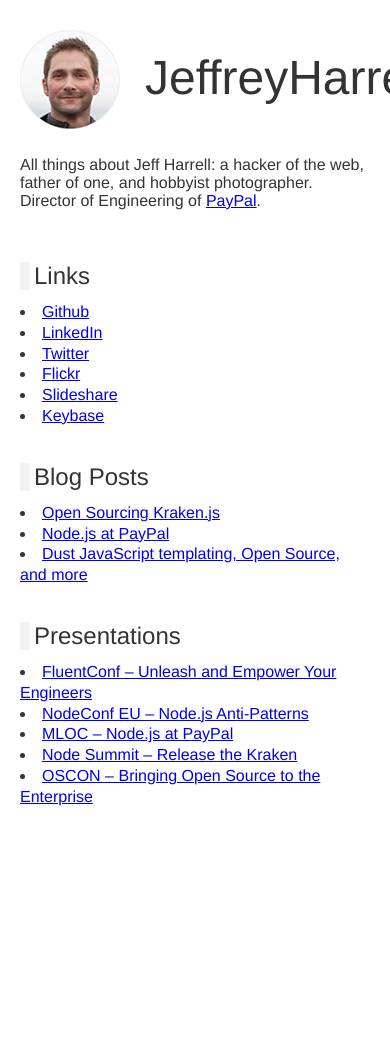
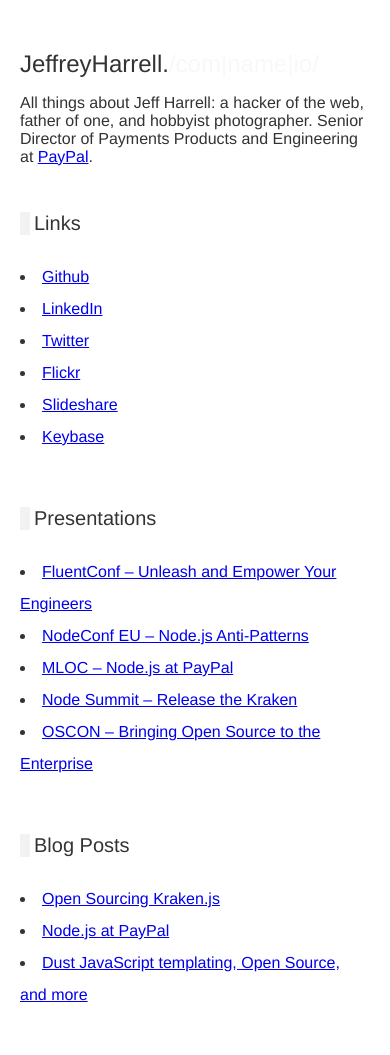
Before and after one commit to jeffharrell/jeffreyharrell.com, a PHP site: page / in a window 390 px wide; the page is wider, and only the part inside the window is pictured. Before the commit the page ends 806 px from the top of that part, so only its background shows below. Run offline with PHP 8.4, Linux system fonts and the light colour scheme.

Commit message:
Updates for mobile layout

```diff
--- a/css/jeffreyharrell.css
+++ b/css/jeffreyharrell.css
@@ -10,11 +10,6 @@ h1 {
 	margin: 0;
 	padding: 0;
 	font-size: 3em;
-}
-
-h1 em {
-	color: #f8f8f8;
-	font-style: normal;
 }
 
 h2, h3 {
@@ -31,7 +26,7 @@ h1, h2, h3 {
 }
 
 ul {
-	margin: 0;
+	margin: 1em 0 1.5em;
 	padding: 0;
 	list-style-position: inside;
 }
@@ -46,3 +41,32 @@ li {
 	padding: 20px 0 0 125px;
 	margin: 10px 0 0;
 }
+
+#banner h1 em {
+	color: #f8f8f8;
+	font-style: normal;
+}
+
+
+/* Phones */
+
+@media only screen and (max-width: 480px) {
+
+	#banner {
+		height: auto;
+		padding-left: 0;
+		background: none;
+	}
+
+	#banner h1 {
+		font-size: 1.5em;
+	}
+
+	h2, h3 {
+		font-size: 1.25em;
+	}
+
+	li {
+		line-height: 2em;
+	}
+}
--- a/index.html
+++ b/index.html
@@ -3,7 +3,7 @@
 <head>
 	<meta charset="UTF-8" />
 	<meta name="viewport" content="width=device-width" />
-	<title>Jeff Harrell - All things</title>
+	<title>Jeff Harrell - All things about Jeff Harrell</title>
 	<meta name="description" content="All things about Jeff Harrell: a hacker of the web, father of one, and hobbyist photographer." />
 	<meta name="keywords" content="Jeff Harrell, Jeff, Harrell, engineer, engineering, hacker, paypal" />
 	<link rel="canonical" href="http://jeffreyharrell.com" />
@@ -14,7 +14,7 @@
 		<h1>JeffreyHarrell.<em>/com|name|io/</em></h1>
 	</header>
 
-	<p>All things about Jeff Harrell: a hacker of the web, father of one, and hobbyist photographer. Director of Engineering of <a href="https://www.paypal.com/" title="PayPal">PayPal</a>.</p>
+	<p>All things about Jeff Harrell: a hacker of the web, father of one, and hobbyist photographer. Senior Director of Payments Products and Engineering at <a href="https://www.paypal.com/" title="PayPal">PayPal</a>.</p>
 
 	<section id="links">
 		<header>
@@ -28,18 +28,6 @@
 			<li><a href="https://www.flickr.com/photos/jeffreyharrell" title="See Jeff's Photos on Flickr">Flickr</a></li>
 			<li><a href="http://www.slideshare.net/jeharrell" title="See Jeff's presentations on Slideshare">Slideshare</a></li>
 			<li><a href="https://keybase.io/jeffharrell" title="Proof it's Jeff from Keybase">Keybase</a></li>
-		</ul>
-	</section>
-
-	<section id="posts">
-		<header>
-			<h2>Blog Posts</h2>
-		</header>
-
-		<ul>
-			<li><a href="https://www.paypal-engineering.com/2014/03/03/open-sourcing-kraken-js/">Open Sourcing Kraken.js</a></li>
-			<li><a href="https://www.paypal-engineering.com/2013/11/22/node-js-at-paypal/">Node.js at PayPal</a></li>
-			<li><a href="https://www.paypal-engineering.com/2013/06/17/set-my-ui-free-part-1-dust-javascript-templating-open-source-and-more/">Dust JavaScript templating, Open Source, and more</a></li>
 		</ul>
 	</section>
 
@@ -57,6 +45,18 @@
 		</ul>
 	</section>
 
+	<section id="posts">
+		<header>
+			<h2>Blog Posts</h2>
+		</header>
+
+		<ul>
+			<li><a href="https://www.paypal-engineering.com/2014/03/03/open-sourcing-kraken-js/">Open Sourcing Kraken.js</a></li>
+			<li><a href="https://www.paypal-engineering.com/2013/11/22/node-js-at-paypal/">Node.js at PayPal</a></li>
+			<li><a href="https://www.paypal-engineering.com/2013/06/17/set-my-ui-free-part-1-dust-javascript-templating-open-source-and-more/">Dust JavaScript templating, Open Source, and more</a></li>
+		</ul>
+	</section>
+
 	<script>
 		(function(i,s,o,g,r,a,m){i['GoogleAnalyticsObject']=r;i[r]=i[r]||function(){
 		(i[r].q=i[r].q||[]).push(arguments)},i[r].l=1*new Date();a=s.createElement(o),
```
